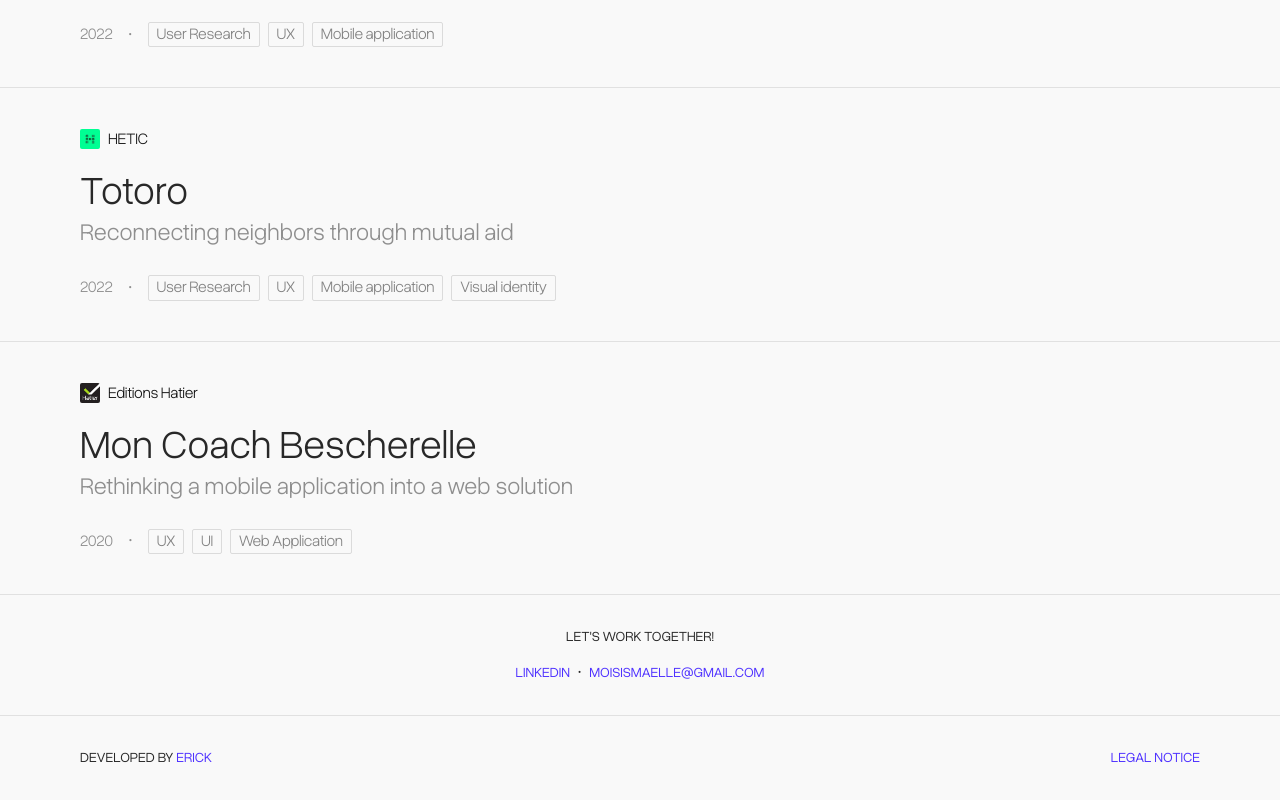
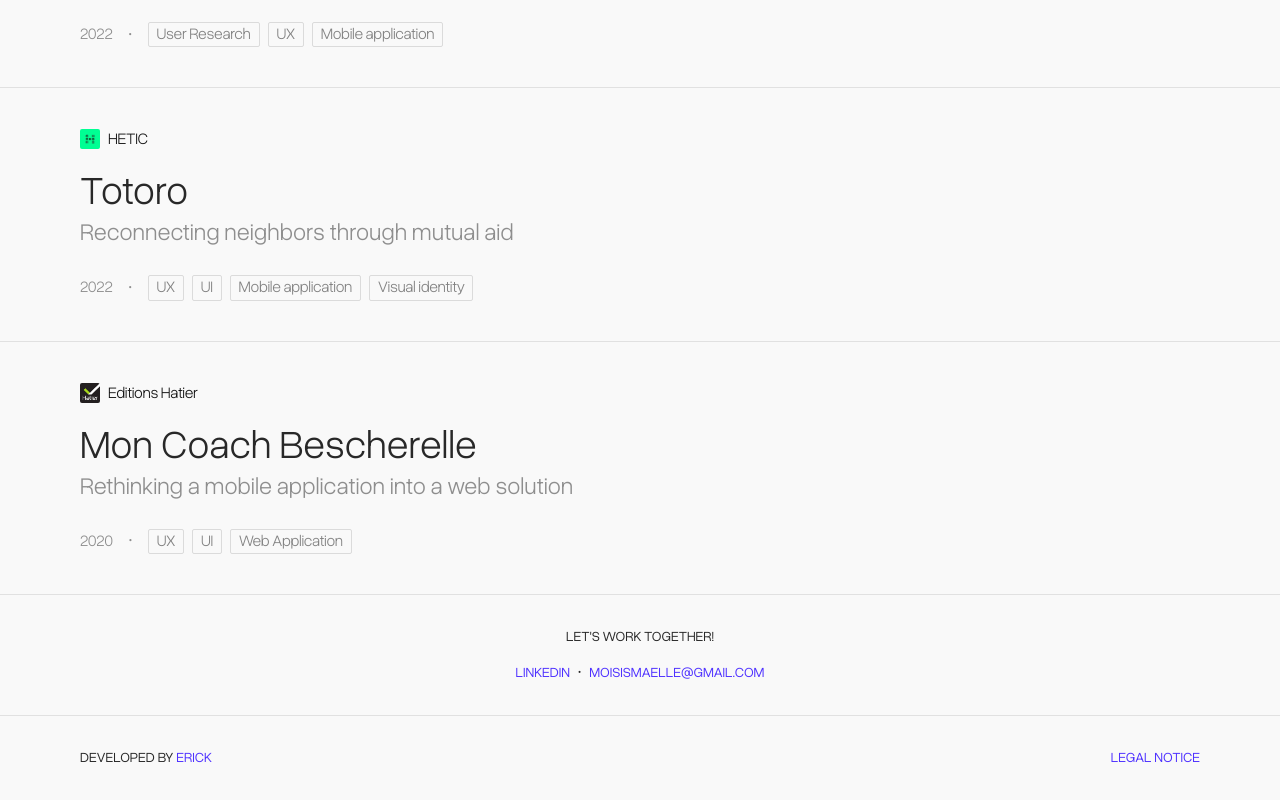
Before and after one commit to maeeelle/portfolio, a Next.js app: page /en in a window 1280 px wide. Shown: the part 1768-2568 px from the top of the page. Built offline with nearby package versions, Linux system fonts and the light colour scheme.

Commit message:
feat: update branding terminology in English and French translations

```diff
--- a/messages/en.json
+++ b/messages/en.json
@@ -92,7 +92,7 @@
         "ux": "UX",
         "ui": "UI",
         "mobile": "Mobile application",
-        "branding": "Branding"
+        "branding": "Visual identity"
       },
       "sections": {
         "visual_identity": "Visual identity",
--- a/messages/fr.json
+++ b/messages/fr.json
@@ -92,7 +92,7 @@
         "ux": "UX",
         "ui": "UI",
         "mobile": "Application mobile",
-        "branding": "Branding"
+        "branding": "Identité visuelle"
       },
       "sections": {
         "visual_identity": "Identité visuelle",
--- a/src/app/[locale]/(main)/page.tsx
+++ b/src/app/[locale]/(main)/page.tsx
@@ -144,8 +144,8 @@ export default async function Home({ params }: HomeProps) {
             subtitle: t('projects.totoro.subtitle'),
           }}
           tags={[
-            t('tags.research'),
             t('tags.ux'),
+            t('tags.ui'),
             t('tags.mobile'),
             t('tags.branding'),
           ]}
```
